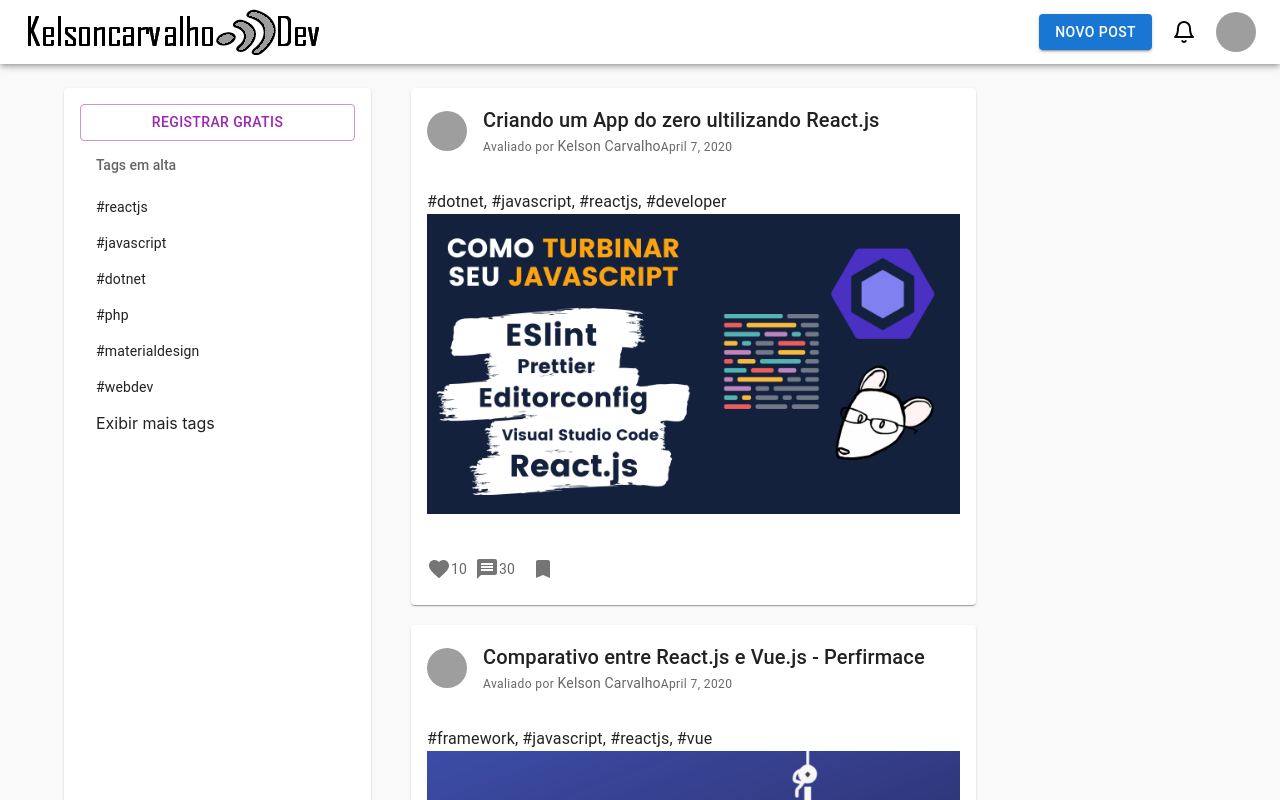
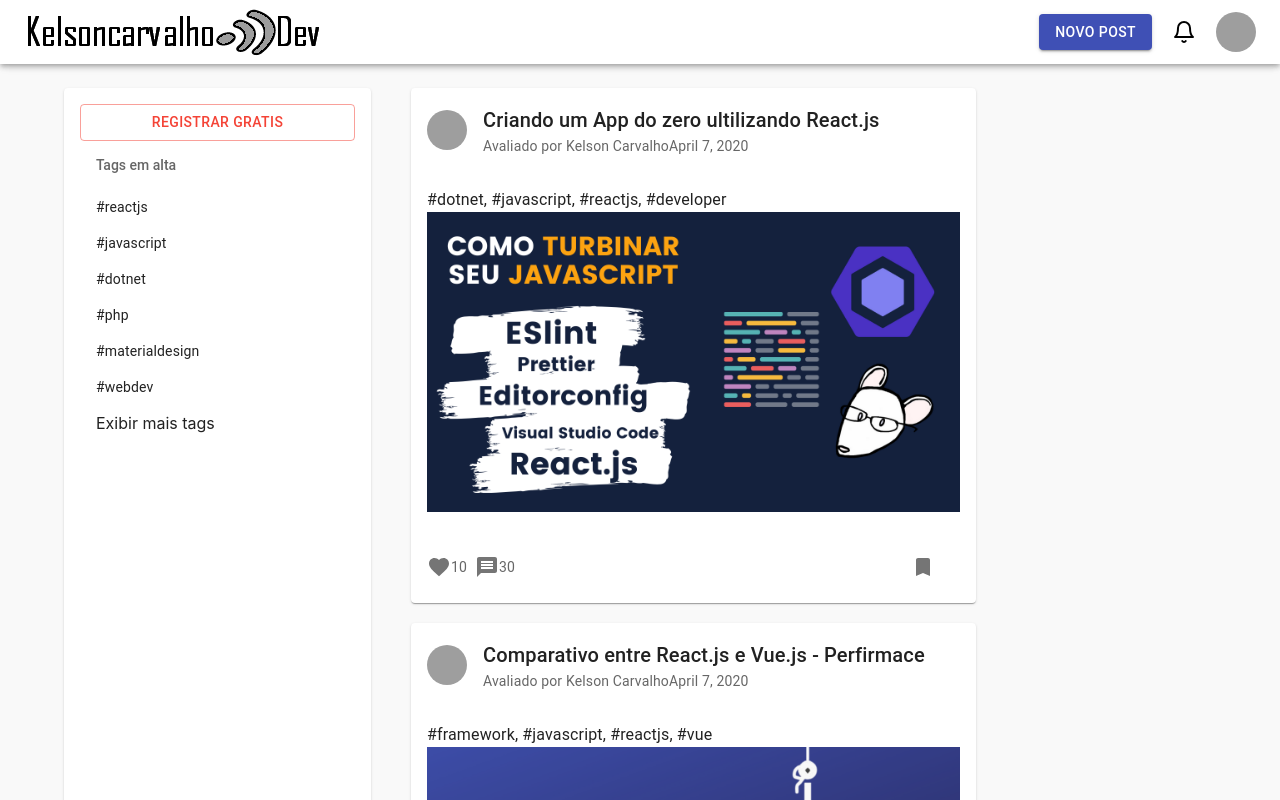
Before and after one commit to kelsonCarvalho/kelsoncarvalho_dev, a React (Create React App) app: page / in a window 1280 px wide. Shown: the top 800 px of the page. Built offline with nearby package versions, Linux system fonts and the light colour scheme; grey boxes are pictures that could not be loaded.

Commit message:
quinto update do codigo

```diff
--- a/package.json
+++ b/package.json
@@ -13,9 +13,12 @@
     "@testing-library/jest-dom": "^5.14.1",
     "@testing-library/react": "^11.2.7",
     "@testing-library/user-event": "^12.8.3",
+    "history": "^5.0.1",
     "react": "^17.0.2",
     "react-dom": "^17.0.2",
     "react-feather": "^2.0.9",
+    "react-router": "^6.0.0-beta.7",
+    "react-router-dom": "^6.0.0-beta.7",
     "react-scripts": "4.0.3",
     "web-vitals": "^1.1.2"
   },
--- a/src/App.js
+++ b/src/App.js
@@ -1,12 +1,19 @@
 import React from "react";
+import { BrowserRouter, Routes, Route } from "react-router-dom";
 import Home from "./pages/Home";
+import Signin from './pages/Signin';
 import { ThemeProvider } from '@material-ui/core/styles';
 import theme from './theme';
 
 function App() {
   return (
     <ThemeProvider theme={theme}>
-      <Home />
+      <BrowserRouter>
+          <Routes>
+            <Route path="/" element={<Home />} />
+            <Route path="/sign-in" element={<Signin />} />
+          </Routes>
+      </BrowserRouter>
     </ThemeProvider>
   );
 }
--- a/src/components/PostCard/index.js
+++ b/src/components/PostCard/index.js
@@ -20,9 +20,10 @@
     subheader: {
         display: 'flex',
         alignItems: 'center',
+        marginRight: 20,
     },
-    caption: {
-        padding: '0 24px',
+    captiion: {
+        marginRight: 30,
     },
     messege: {
         height: 'auto',
@@ -34,6 +35,12 @@
         width: '100%',
         maxWidth:'100%',
     },
+    favorite: {
+        marginLeft: 380,
+    },
+    content: {
+        padding: 0,
+    }
 }))
 
 function PostCard({ post }) {
@@ -47,13 +54,13 @@
                     title={<Typography variant="h6">{post.title}</Typography>}
                     subheader={
                     <div classname={Classes.subheader}>
-                        <Typography variant="caption" classname={Classes.caption}>
+                        <Typography variant="" className={Classes.captiion}>
                             {'Avaliado por   '}
                         </Typography>
-                        <Typography variant="sutitle2" classname={Classes.caption}>
+                        <Typography variant="" className={Classes.captiion}>
                             {post.author.name}
                         </Typography>
-                        <Typography variant="caption" classname={Classes.caption}>
+                        <Typography variant="" className={Classes.captiion}>
                             {post.date}
                         </Typography>
                     </div>
@@ -61,7 +68,7 @@
                 >
             </CardHeader>
 
-            <CardContent>
+            <CardContent className={Classes.content}>
                 <Typography
                     classname={Classes.messege}
                     variant="body1"
@@ -92,8 +99,8 @@
                             {'30'}
                         </Typography>
                 </IconButton>
-                <IconButton aria-label="favorite" className={Classes.favorite}>
-                    <BookmarkIcon />
+                <IconButton aria-label="favorite">
+                    <BookmarkIcon className={Classes.favorite} />
                 </IconButton>
                 </IconButton>
             </CardActions>
--- a/src/pages/Home/components/Feed.js
+++ b/src/pages/Home/components/Feed.js
@@ -15,13 +15,13 @@
             id: 1,
             name: 'Kelson Carvalho',
             username: 'kelsoncarvalho',
-            avatar: 'images/avatars/avatar_1.jpg',
+            avatar: '/images/avatars/avatar_1.jpg',
         },
         title: "Criando um App do zero ultilizando React.js",
         date: "April 7, 2020",
         description: "Fala pessaol! Qual o framework favorito de voces?",
         hashtags: "#dotnet, #javascript, #reactjs, #developer",
-        image: "images/posts/post1.png",
+        image: "/images/posts/post1.png",
     },
     {
         id: 2,
@@ -35,7 +35,7 @@
         date: "April 7, 2020",
         description: "Quero criar um bootcamp gratuito para passar um pouco da minha experiencia para voces quem topa",
         hashtags: "#framework, #javascript, #reactjs, #vue",
-        image: "images/posts/post2.png",
+        image: "/images/posts/post2.png",
     },
     {
         id: 3,
@@ -49,7 +49,7 @@
         date: "April 7, 2020",
         description: "Quero criar um bootcamp gratuito para passar um pouco da minha experiencia para voces quem topa",
         hashtags: "#framework, #javascript, #reactjs, #vue",
-        image: "images/posts/post2.png",
+        image: "/images/posts/post2.png",
     },
 ];
 
--- /dev/null
+++ b/src/pages/Signin/index.js
@@ -0,0 +1,9 @@
+import React from "react";
+
+function Signin() {
+    return (
+        <h1>LoginComponent</h1>
+    );
+}
+
+export default Signin;
--- a/src/theme/index.js
+++ b/src/theme/index.js
@@ -1,15 +1,12 @@
 import { createTheme } from '@mui/material/styles';
-import { colors } from '@material-ui/core';
+//import { colors } from '@material-ui/core';
+import typography from './typography';
+import palette from './palette';
+
 
 const theme = createTheme({
-    pallete: {
-        primary: {
-            main: colors.indigo['A400']
-        },
-        secondary: {
-            main: colors.orange['A700']
-        }
-    }
+    palette,
+    typography,
 });
 
 export default theme;
--- /dev/null
+++ b/src/theme/palette.js
@@ -0,0 +1,14 @@
+export default {
+    primary: {
+        light: '#757ce8',
+        main: '#3f50b5',
+        dark: '#002884',
+        contrastText: '#fff',
+    },
+    secondary: {
+        light: '#ff7961',
+        main: '#f44336',
+        dark: '#ba000d',
+        contrastText: '#000',
+    },
+}
--- /dev/null
+++ b/src/theme/typography.js
@@ -0,0 +1,8 @@
+export default {
+        h6: {
+            fontWeight: 500,
+            fontSize: 14,
+            letterSpacing: '-0.05px',
+        }
+
+}
```
Also changed, not shown: 1 other file (tests, documents, lock files or other folders).
